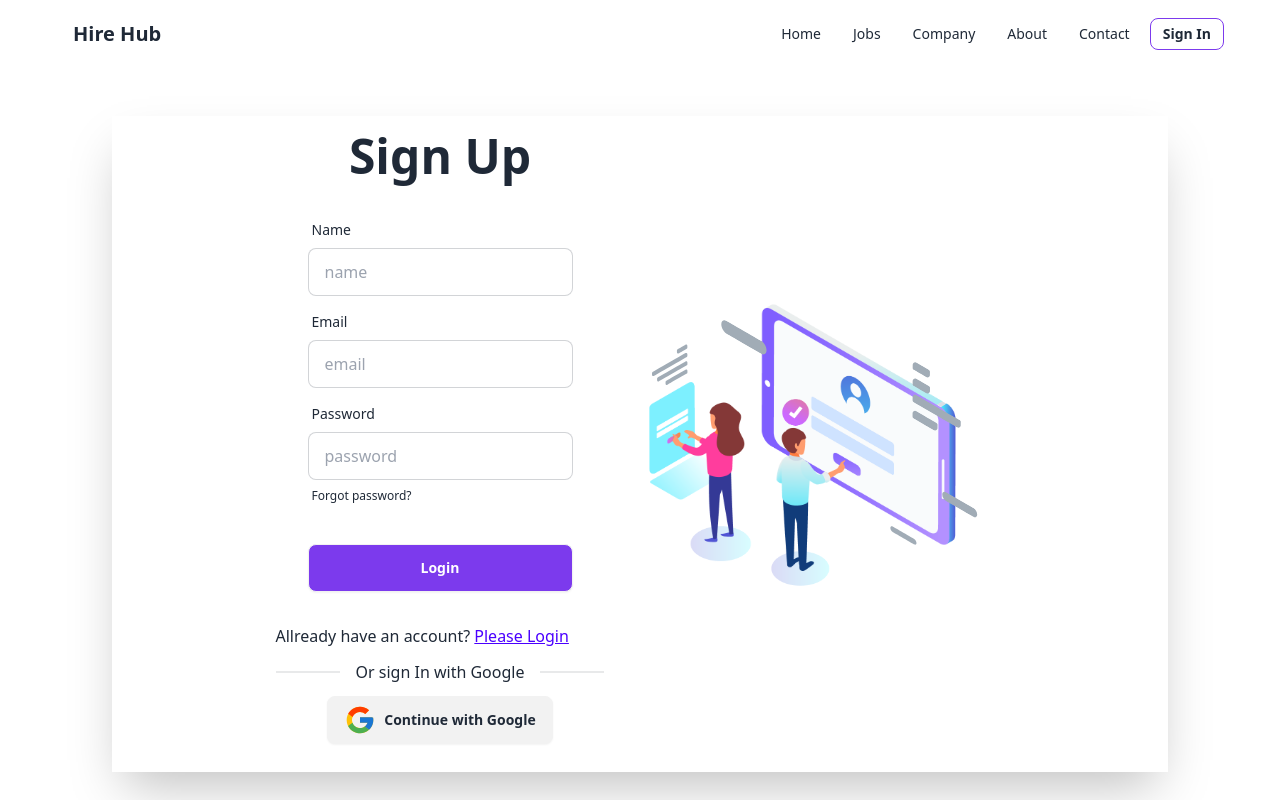
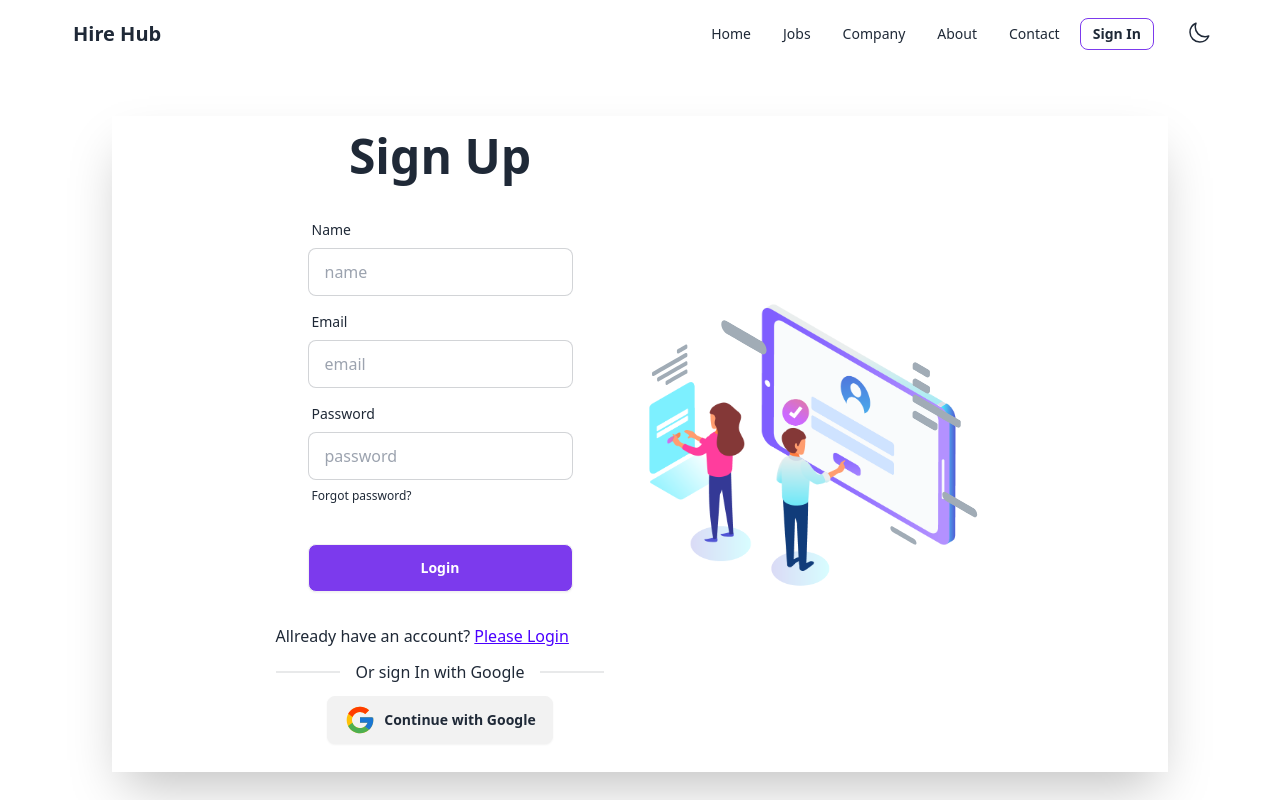
Before and after one commit to vatiza/client-hire-hub-bd, a React (Vite) app: page /signup in a window 1280 px wide. Shown: the top 800 px of the page. Built offline with nearby package versions, Linux system fonts and the light colour scheme; no server answers.

Commit message:
add dark theme

```diff
--- a/eslint.config.js
+++ b/eslint.config.js
@@ -6,6 +6,7 @@ import reactRefresh from "eslint-plugin-react-refresh";
 
 export default [
   {
+    env: { browser: true, es2020: true, node: true },
     files: ["**/*.{js,jsx}"],
     ignores: ["dist"],
     languageOptions: {
--- a/src/components/shared/navbar/Navbar.jsx
+++ b/src/components/shared/navbar/Navbar.jsx
@@ -1,11 +1,21 @@
 import { Link, useLocation, useNavigate } from "react-router-dom";
 import useAuth from "../../../hooks/useAuth";
+import { useEffect, useState } from "react";
 
 const Navbar = () => {
   const { user, logoutUser } = useAuth();
   const navigate = useNavigate();
   const location = useLocation();
   const from = location.state?.from?.pathname || "/";
+
+  const [theme, setTheme] = useState("light");
+  useEffect(() => {
+    document.documentElement.setAttribute("data-theme", theme);
+  }, [theme]);
+  const toggleTheme = () => {
+    setTheme(theme === "light" ? "dark" : "light");
+  };
+
   const handleLogOut = () => {
     logoutUser().then((result) => {
       navigate(from, { replace: true });
@@ -112,6 +122,46 @@ const Navbar = () => {
             </>
           )}
         </div>
+        <div className="flex-none">
+          <button
+            className="btn btn-sm ms-5 btn-ghost "
+            onClick={() => {
+              toggleTheme();
+            }}
+          >
+            {theme === "light" ? (
+              <svg
+                xmlns="http://www.w3.org/2000/svg"
+                fill="none"
+                viewBox="0 0 24 24"
+                strokeWidth={1.5}
+                stroke="currentColor"
+                className="size-6"
+              >
+                <path
+                  strokeLinecap="round"
+                  strokeLinejoin="round"
+                  d="M21.752 15.002A9.72 9.72 0 0 1 18 15.75c-5.385 0-9.75-4.365-9.75-9.75 0-1.33.266-2.597.748-3.752A9.753 9.753 0 0 0 3 11.25C3 16.635 7.365 21 12.75 21a9.753 9.753 0 0 0 9.002-5.998Z"
+                />
+              </svg>
+            ) : (
+              <svg
+                xmlns="http://www.w3.org/2000/svg"
+                fill="none"
+                viewBox="0 0 24 24"
+                strokeWidth={1.5}
+                stroke="currentColor"
+                className="size-6"
+              >
+                <path
+                  strokeLinecap="round"
+                  strokeLinejoin="round"
+                  d="M12 3v2.25m6.364.386-1.591 1.591M21 12h-2.25m-.386 6.364-1.591-1.591M12 18.75V21m-4.773-4.227-1.591 1.591M5.25 12H3m4.227-4.773L5.636 5.636M15.75 12a3.75 3.75 0 1 1-7.5 0 3.75 3.75 0 0 1 7.5 0Z"
+                />
+              </svg>
+            )}
+          </button>
+        </div>
       </div>
     </div>
   );
--- a/src/pages/account/signup/SignUp.jsx
+++ b/src/pages/account/signup/SignUp.jsx
@@ -1,9 +1,20 @@
+import Lottie from "lottie-react";
+import { useForm } from "react-hook-form";
 import { Link } from "react-router-dom";
+import signupimg from "../../../assets/svg/signup.json";
+import useAuth from "../../../hooks/useAuth";
 import SocialSigin from "../socialsignin/SocialSigin";
-import Lottie from "lottie-react";
-import signupimg from "../../../assets/svg/signup.json";
 
 const SignUp = () => {
+  const { createNewAcc } = useAuth();
+  const { register, handleSubmit } = useForm();
+  const onSubmit = (data) => {
+    const name = data.name;
+    const email = data.email;
+    const pass = data.pass;
+    console.log(name, email, pass);
+  };
+
   return (
     <div className="lg:mx-12 mt-8 p-4">
       <div className="hero shrink-0 shadow-2xl ">
@@ -15,9 +26,8 @@ const SignUp = () => {
           />
           <div>
             <h1 className="text-5xl text-center font-bold">Sign Up</h1>
-            <form className="card-body">
-
-            <div>
+            <form onSubmit={handleSubmit(onSubmit)} className="card-body">
+              <div>
                 <label className="label">
                   <span className="label-text">Name</span>
                 </label>
@@ -25,11 +35,9 @@ const SignUp = () => {
                   type="text"
                   placeholder="name"
                   className="input input-bordered"
-                  required
+                  {...register("name", { required: true })}
                 />
               </div>
-
-
 
               <div>
                 <label className="label">
@@ -39,7 +47,7 @@ const SignUp = () => {
                   type="email"
                   placeholder="email"
                   className="input input-bordered"
-                  required
+                  {...register("email", { required: true })}
                 />
               </div>
               <div>
@@ -50,7 +58,7 @@ const SignUp = () => {
                   type="password"
                   placeholder="password"
                   className="input input-bordered"
-                  required
+                  {...register("pass", { required: true })}
                 />
                 <label className="label">
                   <a href="#" className="label-text-alt link link-hover">
--- a/tailwind.config.js
+++ b/tailwind.config.js
@@ -5,4 +5,7 @@ export default {
     extend: {},
   },
   plugins: [require('daisyui'),],
+  daisyui: {
+    themes: ["light", "dark"],
+  },
 };
```
